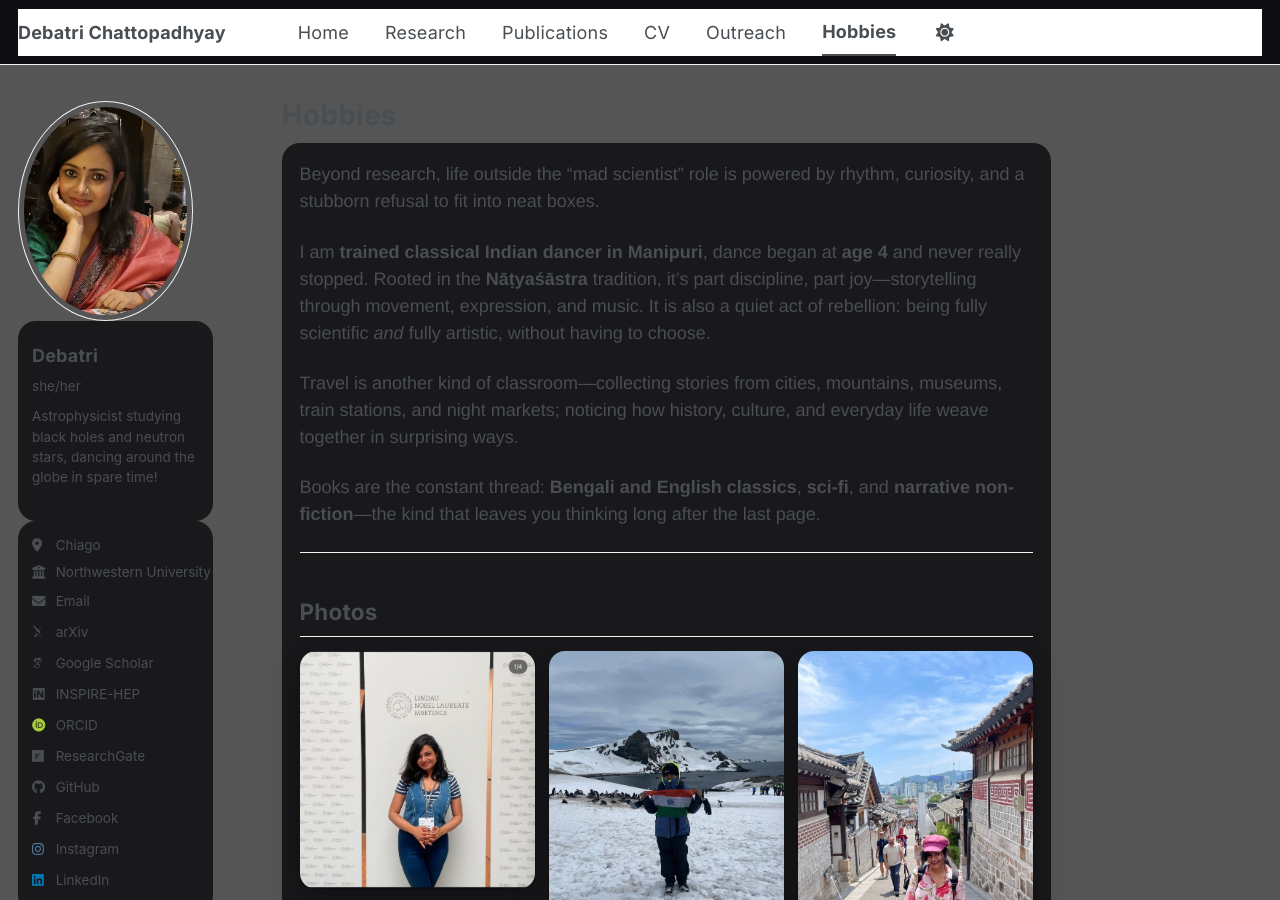
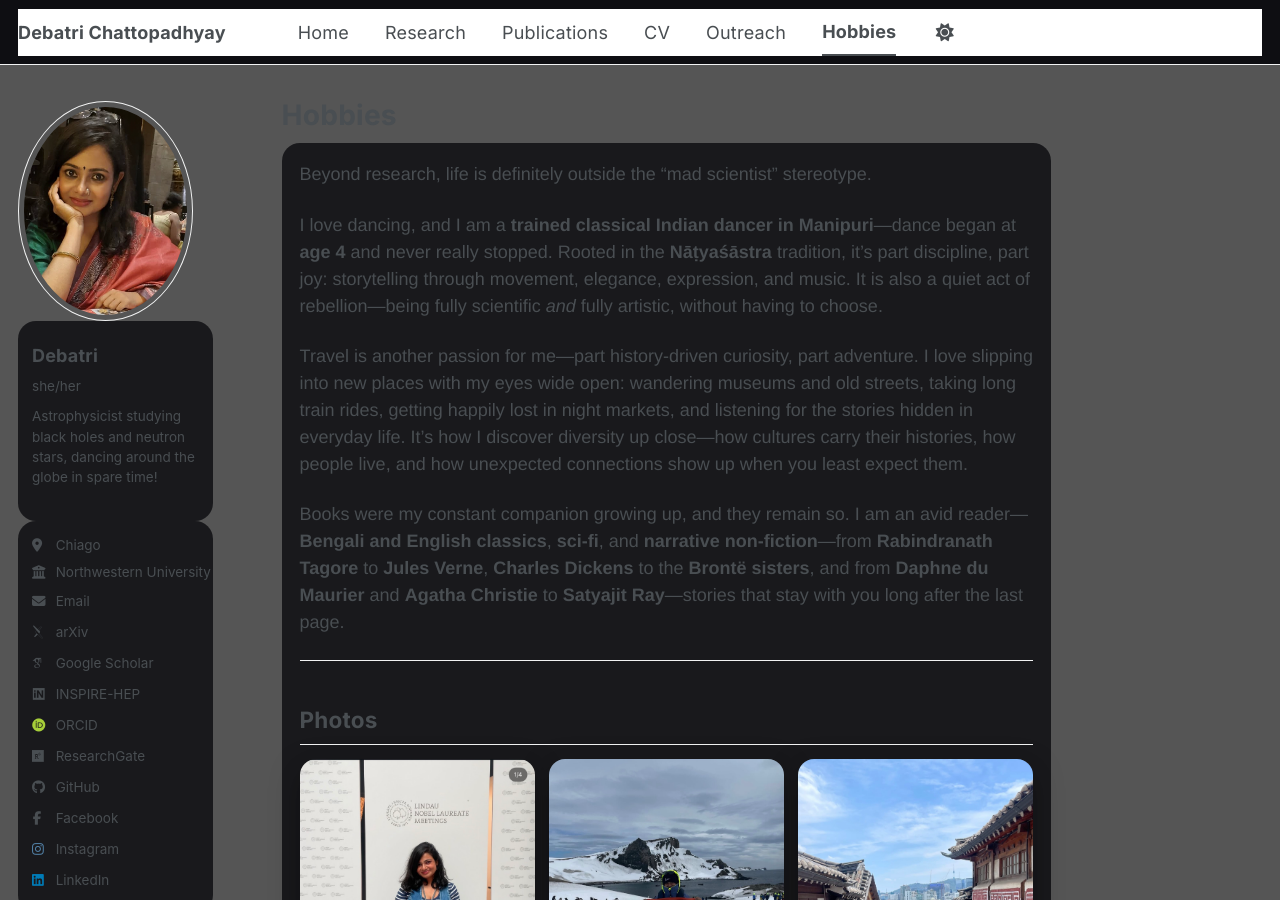
Before and after one commit to debatric/debatric.github.io, a Jekyll site: the page built from _pages/hobbies.md, in a window 1280 px wide and 900 px high. Built offline with Jekyll 4.4.1, drawn with Linux system fonts in a browser that asks for light colours; some web fonts are replaced; a script bundle is joined from its source files by our own code; library files that are not in the unit come from our copies.

Commit message:
Update hobbies.md

```diff
--- a/_pages/hobbies.md
+++ b/_pages/hobbies.md
@@ -10,13 +10,14 @@ redirect_from:
   - /dance-and-books/
   - /danceandbooks/
 ---
-Beyond research, life outside the "mad scientist" role is powered by rhythm, curiosity, and a stubborn refusal to fit into neat boxes.
+Beyond research, life is definitely outside the "mad scientist" stereotype.
 
-I am **trained classical Indian dancer in Manipuri**, dance began at **age 4** and never really stopped. Rooted in the **Nāṭyaśāstra** tradition, it’s part discipline, part joy—storytelling through movement, expression, and music. It is also a quiet act of rebellion: being fully scientific *and* fully artistic, without having to choose.
+I love dancing, and I am a **trained classical Indian dancer in Manipuri**—dance began at **age 4** and never really stopped. Rooted in the **Nāṭyaśāstra** tradition, it’s part discipline, part joy: storytelling through movement, elegance, expression, and music. It is also a quiet act of rebellion—being fully scientific *and* fully artistic, without having to choose.
 
-Travel is another kind of classroom—collecting stories from cities, mountains, museums, train stations, and night markets; noticing how history, culture, and everyday life weave together in surprising ways.
+Travel is another passion for me—part history-driven curiosity, part adventure. I love slipping into new places with my eyes wide open: wandering museums and old streets, taking long train rides, getting happily lost in night markets, and listening for the stories hidden in everyday life. It’s how I discover diversity up close—how cultures carry their histories, how people live, and how unexpected connections show up when you least expect them.
 
-Books are the constant thread: **Bengali and English classics**, **sci-fi**, and **narrative non-fiction**—the kind that leaves you thinking long after the last page.
+Books were my constant companion growing up, and they remain so. I am an avid reader—**Bengali and English classics**, **sci-fi**, and **narrative non-fiction**—from **Rabindranath Tagore** to **Jules Verne**, **Charles Dickens** to the **Brontë sisters**, and from **Daphne du Maurier** and **Agatha Christie** to **Satyajit Ray**—stories that stay with you long after the last page.
+
 
 
 ---
```
